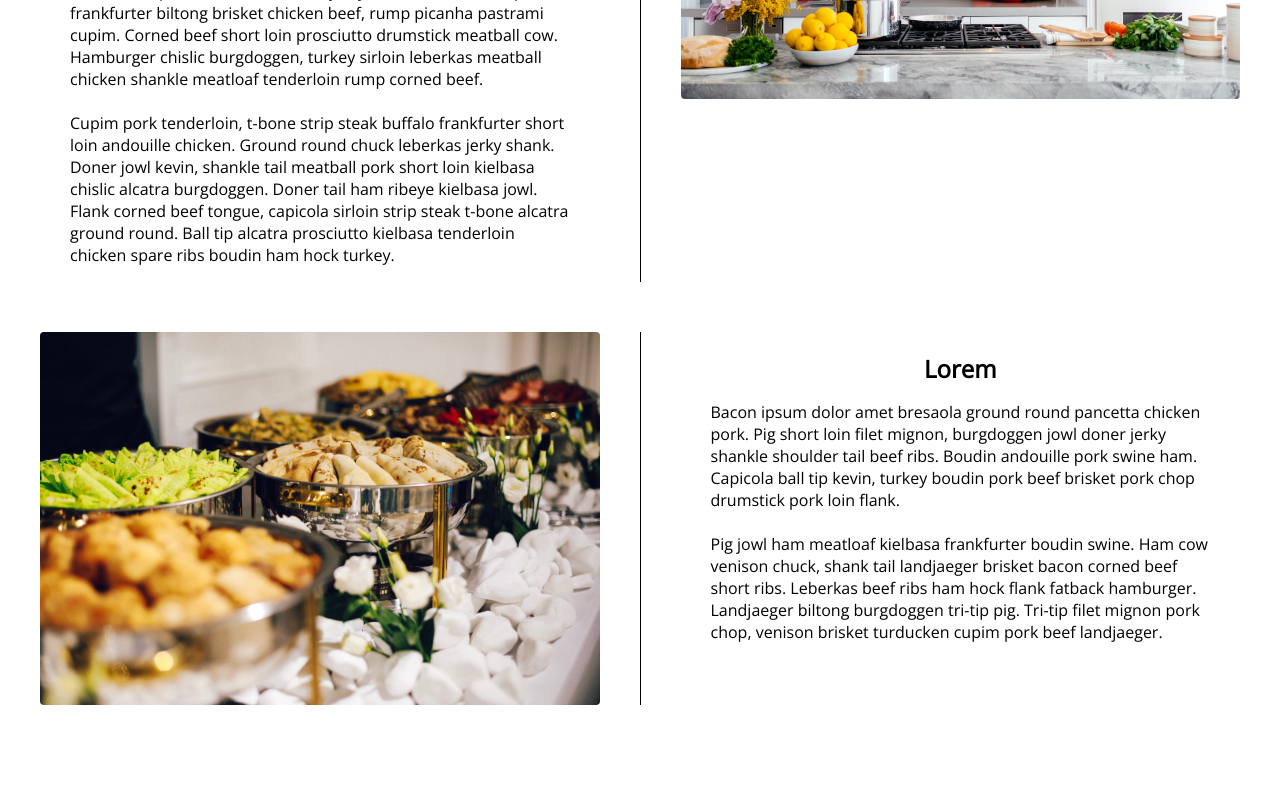
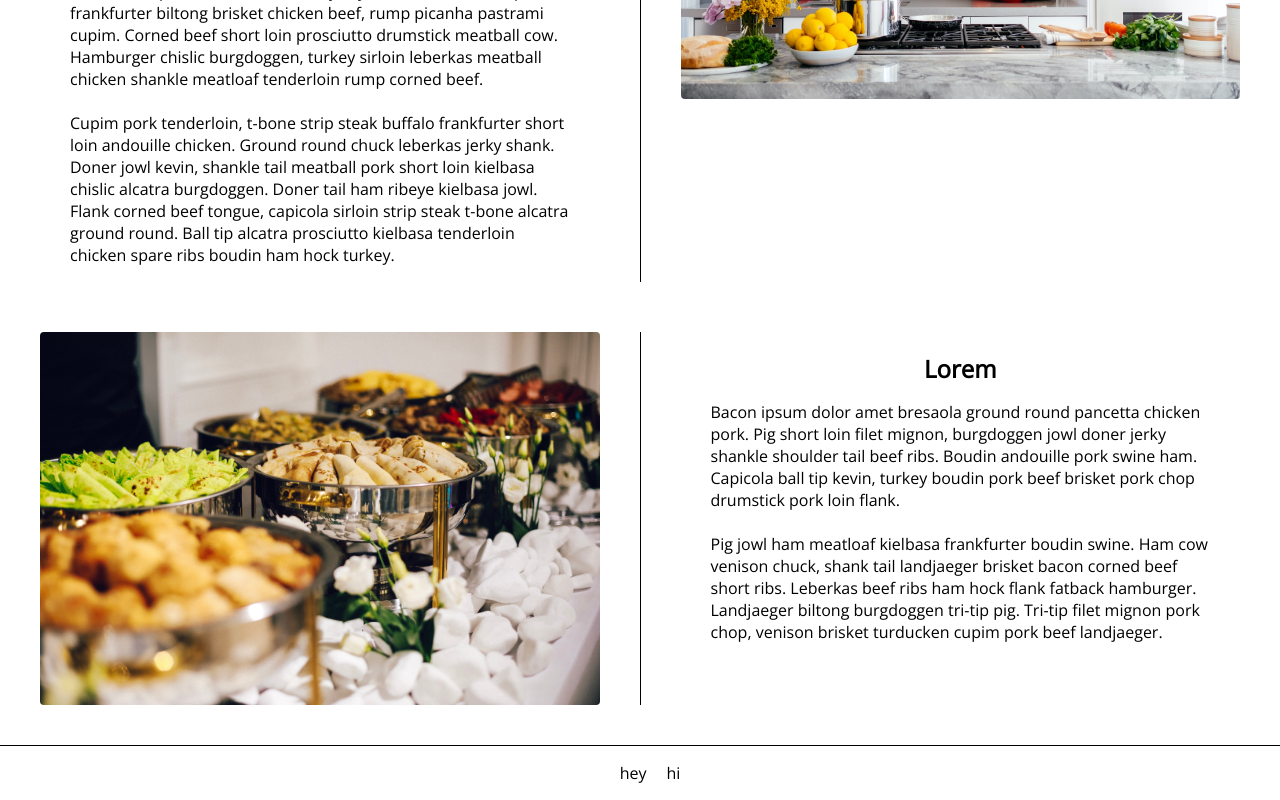
Before and after one commit to mikey-mo/mias-kitchen, a React (Create React App) app: page /about in a window 1280 px wide. Shown: the part 1780-2580 px from the top of the page. Before the commit the page ends 2485 px from the top, so only its background shows below. Built offline with nearby package versions, Linux system fonts and the light colour scheme.

Commit message:
add footer for desktop

```diff
--- a/src/App.js
+++ b/src/App.js
@@ -6,6 +6,7 @@ import MobileFooter from './views/mobile-footer';
 import About from './views/about';
 import Menu from './views/menu';
 import './app.scss';
+import Footer from './views/footer';
 
 function App() {
   return (
@@ -17,8 +18,8 @@ function App() {
         </Route>
         <Route exact path="/about" render={About} />
         <Route exact path="/menu" render={Menu} />
+        <Footer />
       </Router>
-      {/* <Body /> */}
       <MobileFooter />
     </div>
   );
--- /dev/null
+++ b/src/views/footer.js
@@ -0,0 +1,16 @@
+import React from 'react';
+
+const Footer = () => {
+  return (
+    <div className="footer">
+      <p className="footer__link">
+        hey
+      </p>
+      <p className="footer_link">
+        hi
+      </p>
+    </div>
+  )
+};
+
+export default Footer;
--- a/src/views/views.scss
+++ b/src/views/views.scss
@@ -114,3 +114,19 @@
     opacity: 1;
   }
 }
+
+.footer {
+  border-top: 1px solid black;
+  margin-top: 40px;
+  display: flex;
+  flex-direction: row;
+  justify-content: center;
+
+  &__link {
+    padding: 0 20px;
+  }
+
+  @media (max-width: 480px) {
+    display: none;
+  }
+}
```
